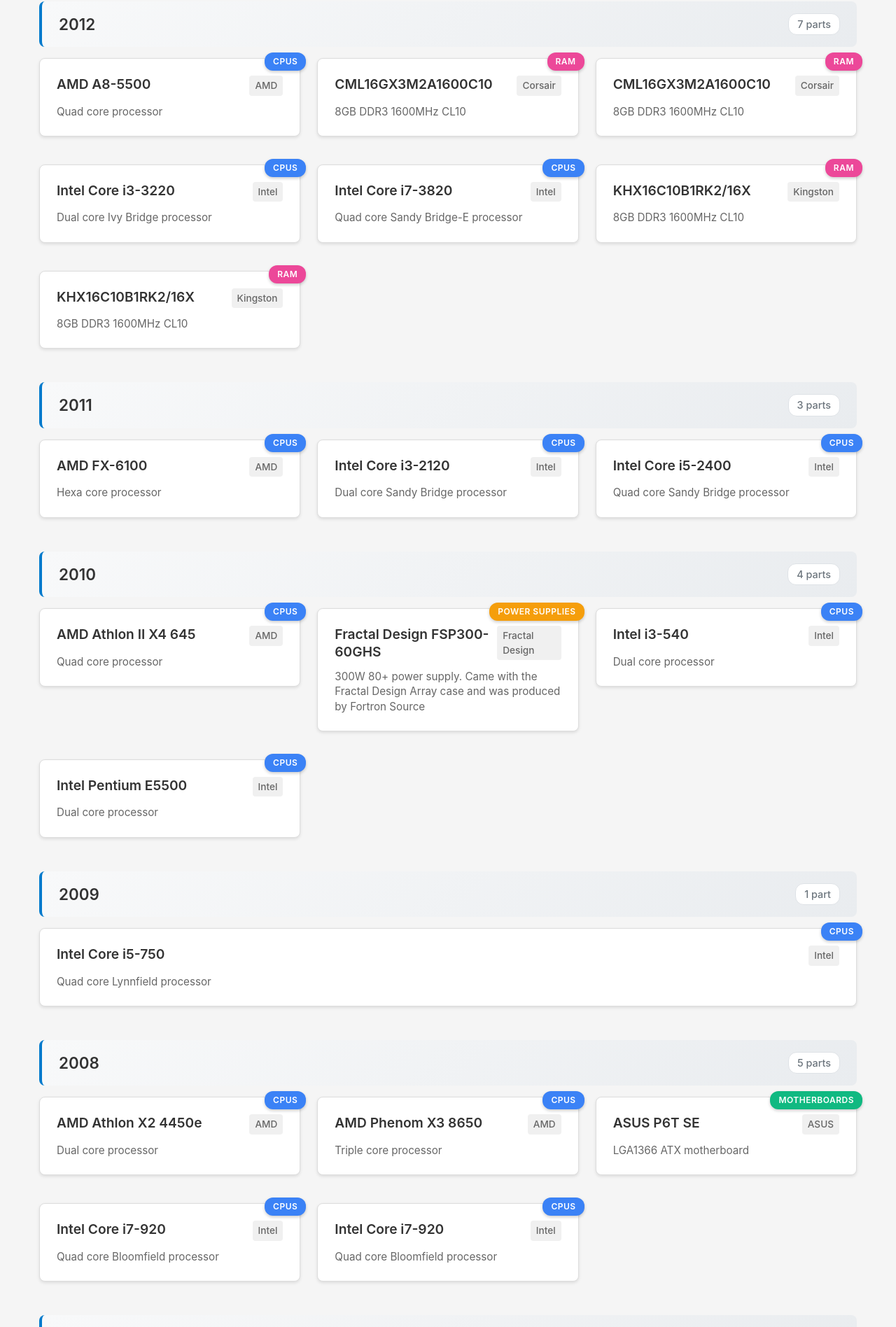
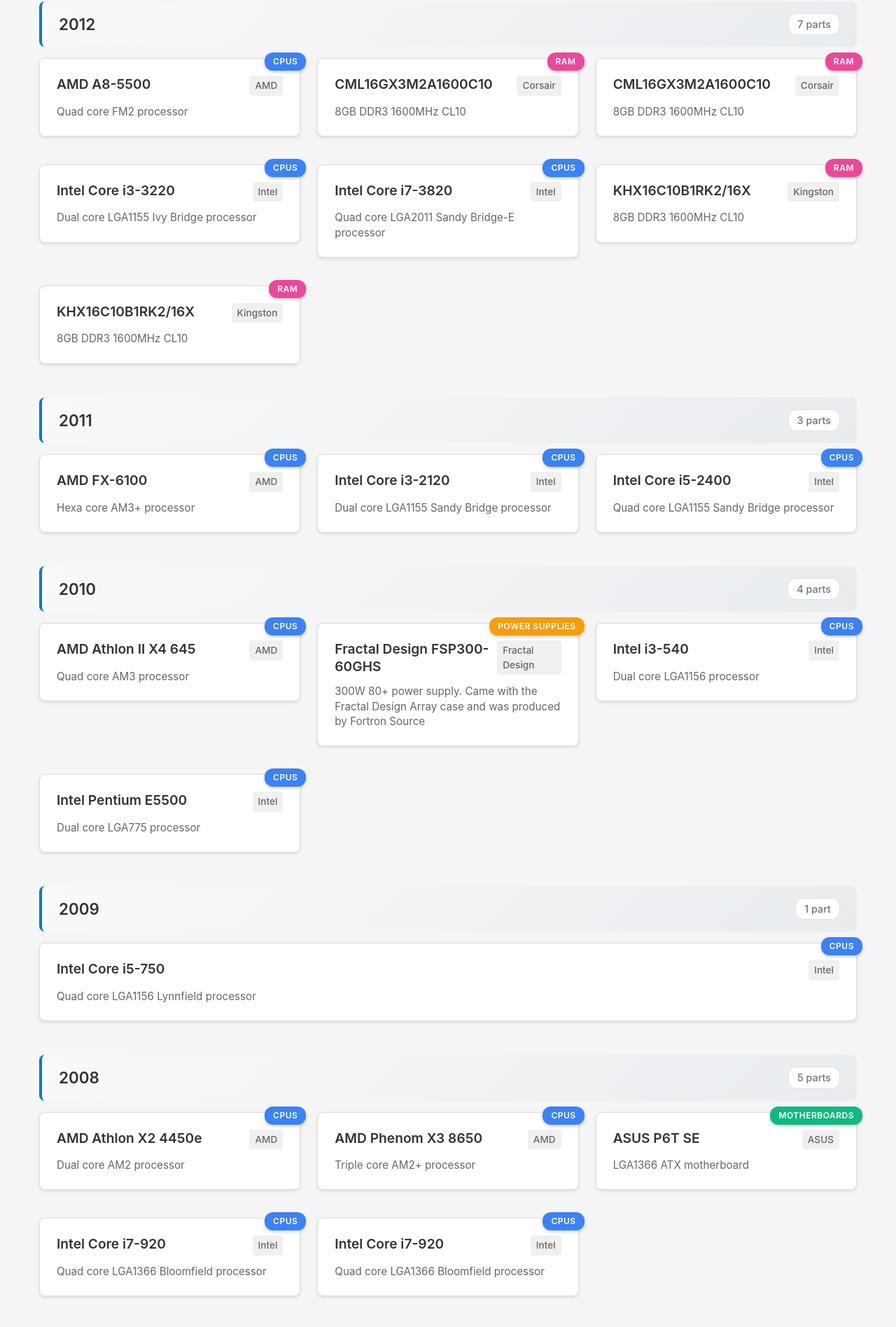
Before and after one commit to ekdennisek/pc-parts-inventory, a React (Vite) app in the folder frontend/: page / in a window 1280 px wide. Shown: the part 2322-4218 px from the top of the page at 70% size. Built offline with nearby package versions, Linux system fonts and the light colour scheme.

Commit message:
Add socket to CPU descriptions

```diff
--- a/frontend/src/data/parts.ts
+++ b/frontend/src/data/parts.ts
@@ -11,7 +11,7 @@
     id: "cpu-1",
     name: "Intel Core 2 Duo E6600",
     brand: "Intel",
-    description: "Dual core Conroe processor",
+    description: "Dual core LGA775 Conroe processor",
     cores: 2,
     threads: 2,
     baseClock: 2.4,
@@ -23,7 +23,7 @@
     id: "cpu-2",
     name: "AMD A8-5500",
     brand: "AMD",
-    description: "Quad core processor",
+    description: "Quad core FM2 processor",
     cores: 4,
     threads: 4,
     baseClock: 3.2,
@@ -36,7 +36,7 @@
     id: "cpu-3",
     name: "AMD Athlon X2 4450e",
     brand: "AMD",
-    description: "Dual core processor",
+    description: "Dual core AM2 processor",
     cores: 2,
     threads: 2,
     baseClock: 2.3,
@@ -48,7 +48,7 @@
     id: "cpu-4",
     name: "AMD Phenom X3 8650",
     brand: "AMD",
-    description: "Triple core processor",
+    description: "Triple core AM2+ processor",
     cores: 3,
     threads: 3,
     baseClock: 2.3,
@@ -60,7 +60,7 @@
     id: "cpu-5",
     name: "AMD Athlon II X4 645",
     brand: "AMD",
-    description: "Quad core processor",
+    description: "Quad core AM3 processor",
     cores: 4,
     threads: 4,
     baseClock: 3.1,
@@ -72,7 +72,7 @@
     id: "cpu-6",
     name: "Intel Core i5-6400",
     brand: "Intel",
-    description: "Quad core Skylake processor",
+    description: "Quad core LGA1151 Skylake processor",
     cores: 4,
     threads: 4,
     baseClock: 2.7,
@@ -85,7 +85,7 @@
     id: "cpu-7",
     name: "Intel Core i5-2400",
     brand: "Intel",
-    description: "Quad core Sandy Bridge processor",
+    description: "Quad core LGA1155 Sandy Bridge processor",
     cores: 4,
     threads: 4,
     baseClock: 3.1,
@@ -98,7 +98,7 @@
     id: "cpu-8",
     name: "Intel Core i5-750",
     brand: "Intel",
-    description: "Quad core Lynnfield processor",
+    description: "Quad core LGA1156 Lynnfield processor",
     cores: 4,
     threads: 4,
     baseClock: 2.66,
@@ -111,7 +111,7 @@
     id: "cpu-9",
     name: "Intel Core i7-920",
     brand: "Intel",
-    description: "Quad core Bloomfield processor",
+    description: "Quad core LGA1366 Bloomfield processor",
     cores: 4,
     threads: 8,
     baseClock: 2.66,
@@ -124,7 +124,7 @@
     id: "cpu-10",
     name: "AMD FX-6100",
     brand: "AMD",
-    description: "Hexa core processor",
+    description: "Hexa core AM3+ processor",
     cores: 6,
     threads: 6,
     baseClock: 3.3,
@@ -137,7 +137,7 @@
     id: "cpu-11",
     name: "Intel Core i7-3820",
     brand: "Intel",
-    description: "Quad core Sandy Bridge-E processor",
+    description: "Quad core LGA2011 Sandy Bridge-E processor",
     cores: 4,
     threads: 8,
     baseClock: 3.6,
@@ -150,7 +150,7 @@
     id: "cpu-12",
     name: "Intel Core i3-2120",
     brand: "Intel",
-    description: "Dual core Sandy Bridge processor",
+    description: "Dual core LGA1155 Sandy Bridge processor",
     cores: 2,
     threads: 4,
     baseClock: 3.3,
@@ -163,7 +163,7 @@
     id: "cpu-13",
     name: "Intel Core i3-3220",
     brand: "Intel",
-    description: "Dual core Ivy Bridge processor",
+    description: "Dual core LGA1155 Ivy Bridge processor",
     cores: 2,
     threads: 4,
     baseClock: 3.3,
@@ -175,7 +175,7 @@
     id: "cpu-14",
     name: "Intel Core i7-920",
     brand: "Intel",
-    description: "Quad core Bloomfield processor",
+    description: "Quad core LGA1366 Bloomfield processor",
     cores: 4,
     threads: 8,
     baseClock: 2.66,
@@ -188,7 +188,7 @@
     id: "cpu-15",
     name: "Intel i5-4460",
     brand: "Intel",
-    description: "Quad core processor",
+    description: "Quad core LGA1150 processor",
     cores: 4,
     threads: 4,
     baseClock: 3.2,
@@ -201,7 +201,7 @@
     id: "cpu-16",
     name: "Intel i3-540",
     brand: "Intel",
-    description: "Dual core processor",
+    description: "Dual core LGA1156 processor",
     cores: 2,
     threads: 4,
     baseClock: 3.066,
@@ -213,7 +213,7 @@
     id: "cpu-17",
     name: "Intel Pentium E5500",
     brand: "Intel",
-    description: "Dual core processor",
+    description: "Dual core LGA775 processor",
     cores: 2,
     threads: 2,
     baseClock: 2.8,
@@ -225,7 +225,7 @@
     id: "cpu-18",
     name: "Intel Pentium II",
     brand: "Intel",
-    description: "SL2W7",
+    description: "Slot 1 SL2W7",
     cores: 1,
     threads: 1,
     baseClock: 0.267,
```
